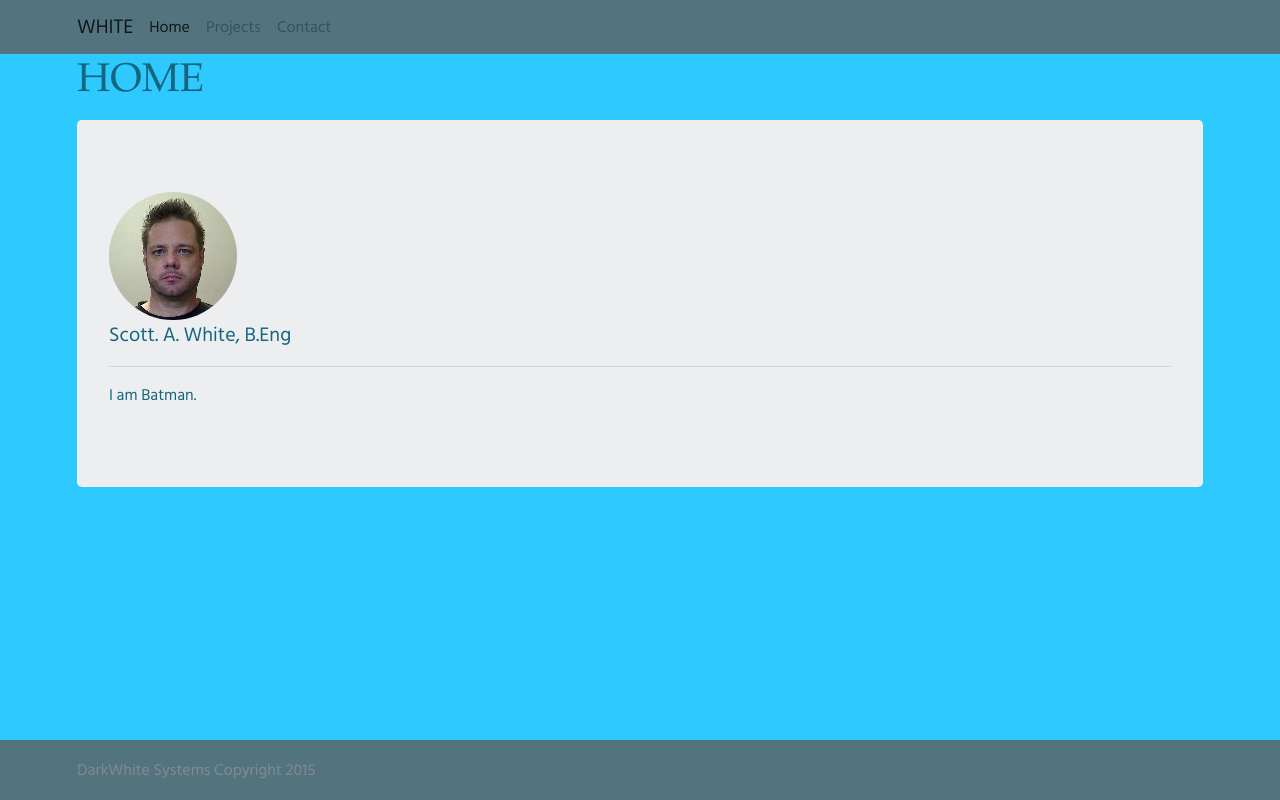
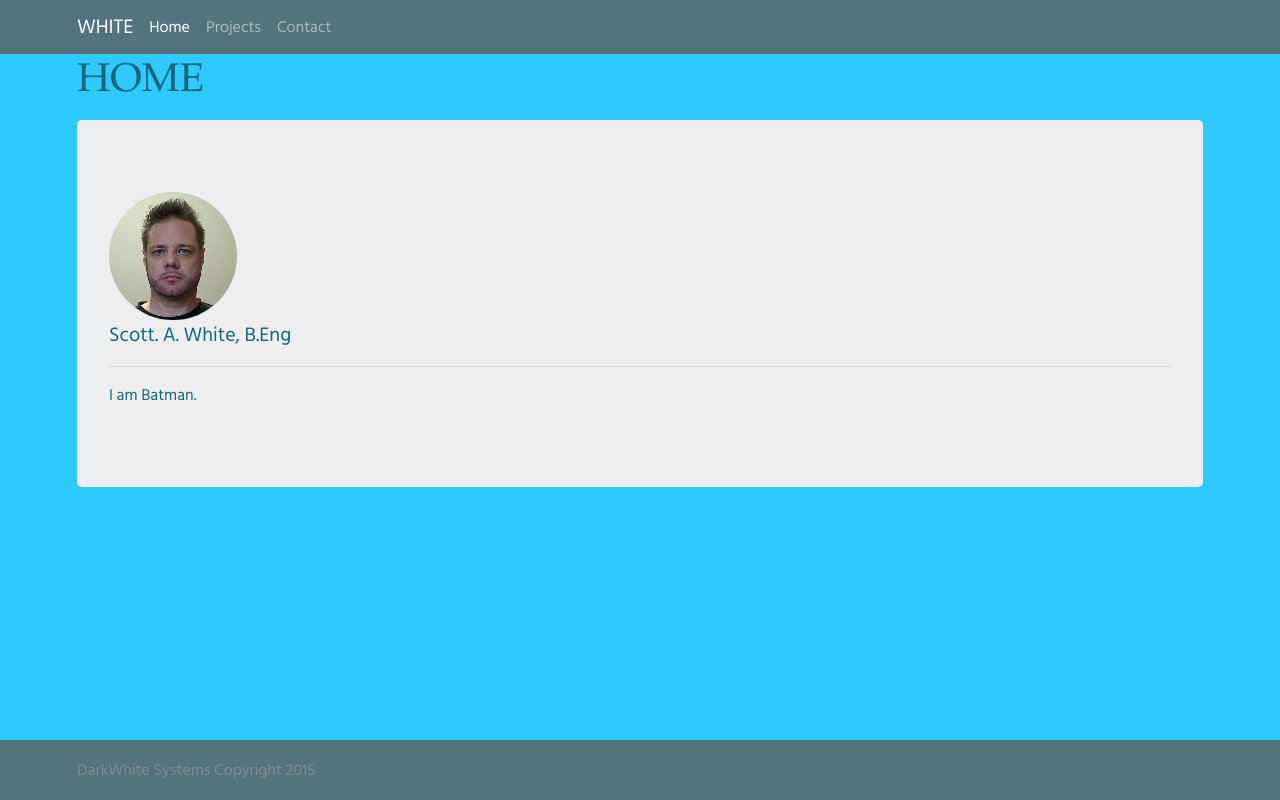
Before and after one commit to whit0835/final, a website: page index.html in a window 1280 px wide. Drawn offline with Linux system fonts and the light colour scheme; a web font is replaced by a local one.

Commit message:
Nav to White

```diff
--- a/index.html
+++ b/index.html
@@ -28,7 +28,7 @@
 				<p>Toggleable via the navbar brand.</p>
 			</div>
 		</div>
-		<nav class="navbar navbar-light navbar-static-top bg-faded">
+		<nav class="navbar navbar-dark bg-inverse navbar-static-top bg-faded">
 			<div class="container">
 				<button class="navbar-toggler hidden-sm-up" type="button" data-toggle="collapse" data-target="#exCollapsingNavbar2">
 					&#9776;
```
Also changed, not shown: page_Contact.html (+1 -1 lines), page_Projects.html (+1 -1 lines).
